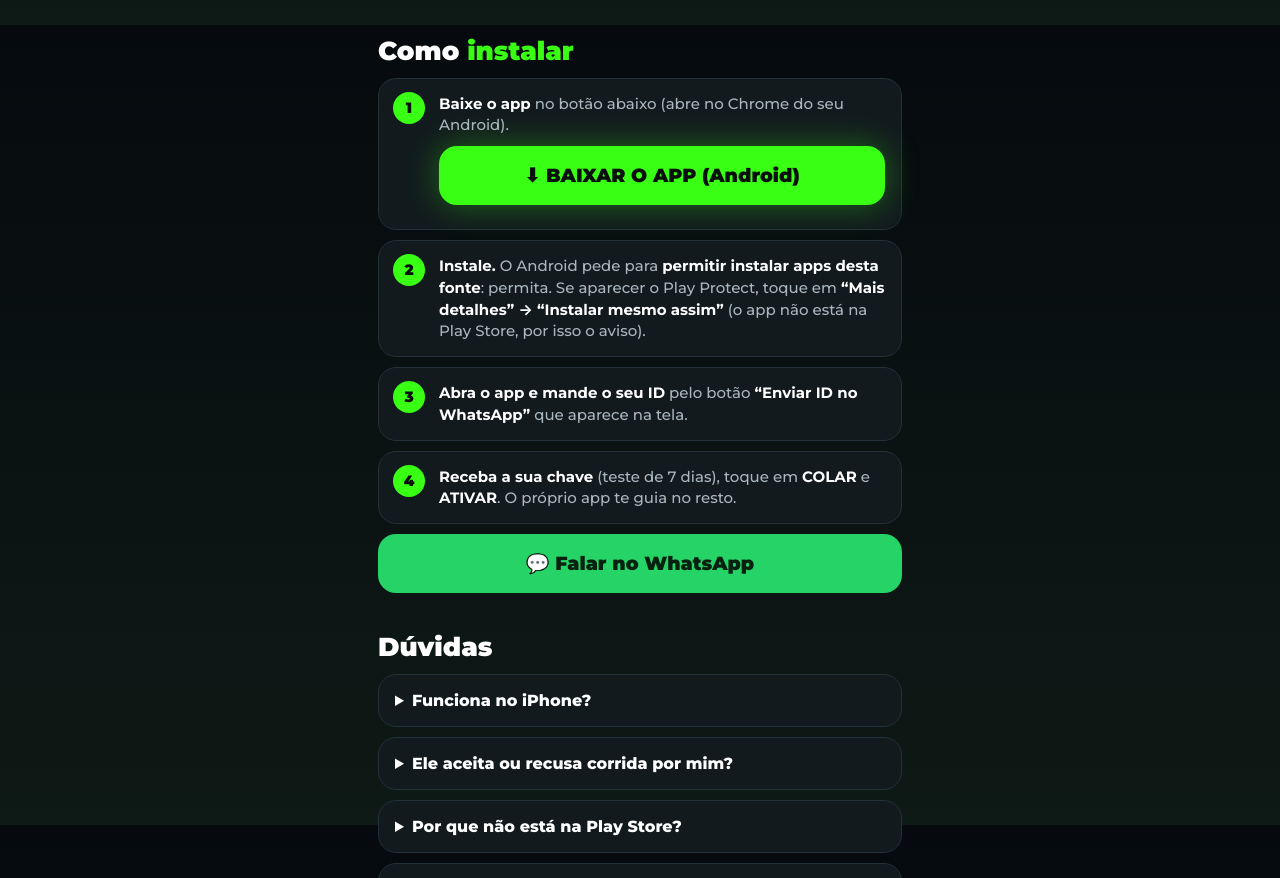
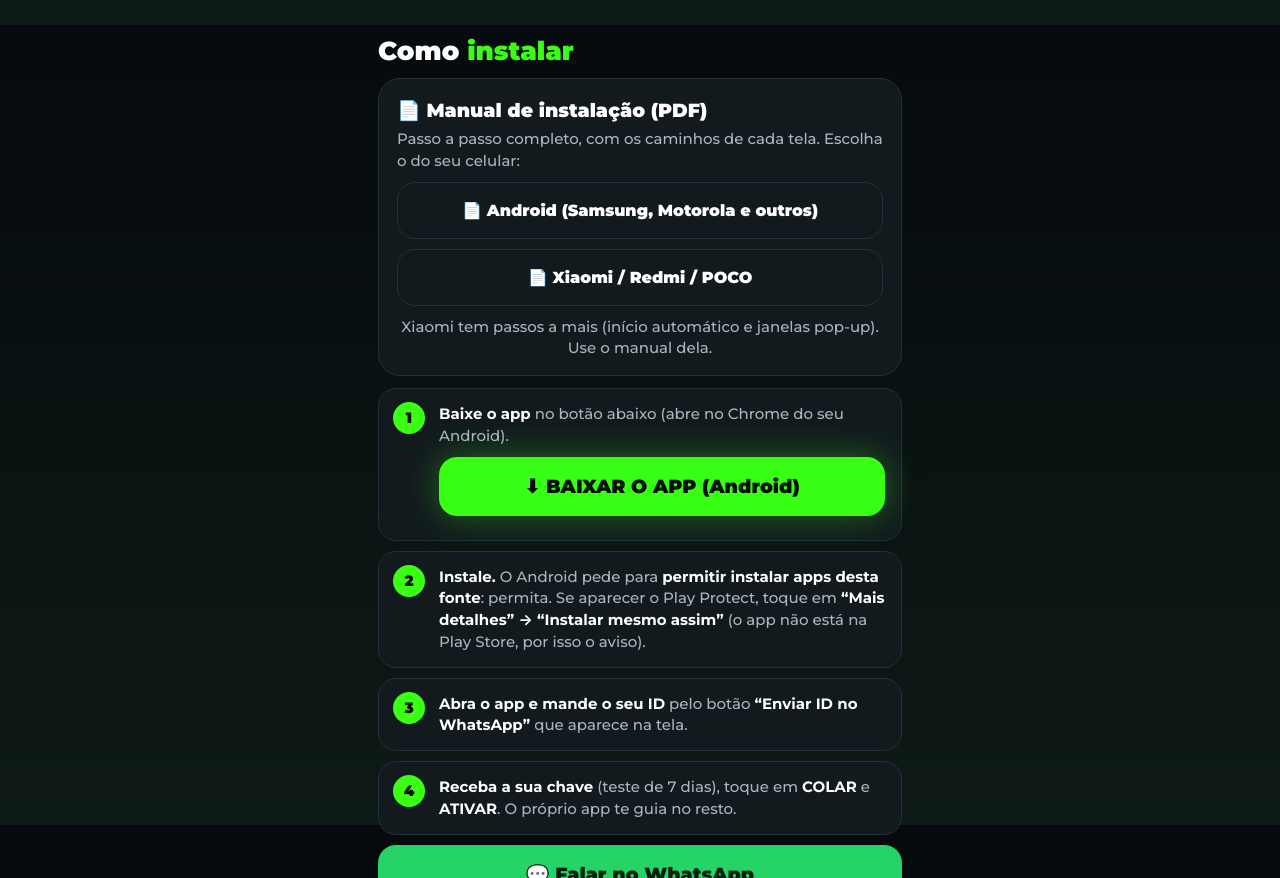
Before and after one commit to Denils000n/corridacerta, a plain HTML site: page index.html in a window 1280 px wide. Shown: the part 3175-4053 px from the top of the page. Drawn offline with Linux system fonts and the light colour scheme; no server answers.

Commit message:
Manuais de instalacao em PDF (Android e Xiaomi)

```diff
--- a/index.html
+++ b/index.html
@@ -147,6 +147,13 @@
   </div>
 
   <h2 id="instalar">Como <em>instalar</em></h2>
+  <div class="feat" style="margin-bottom:12px">
+    <h3>📄 Manual de instalação (PDF)</h3>
+    <p>Passo a passo completo, com os caminhos de cada tela. Escolha o do seu celular:</p>
+    <a class="btn soft" href="Manual-Instalacao-Android.pdf" download>📄 Android (Samsung, Motorola e outros)</a>
+    <a class="btn soft" href="Manual-Instalacao-Xiaomi.pdf" download>📄 Xiaomi / Redmi / POCO</a>
+    <p class="small">Xiaomi tem passos a mais (início automático e janelas pop-up). Use o manual dela.</p>
+  </div>
   <ol class="steps">
     <li><b>Baixe o app</b> no botão abaixo (abre no Chrome do seu Android).
       <a class="btn main" id="download" href="https://raw.githubusercontent.com/Denils000n/corridacerta-atualizacoes/main/CorridaCerta.apk" download="CorridaCerta.apk">⬇ BAIXAR O APP (Android)</a>
```
Also changed, not shown: 2 other files.
